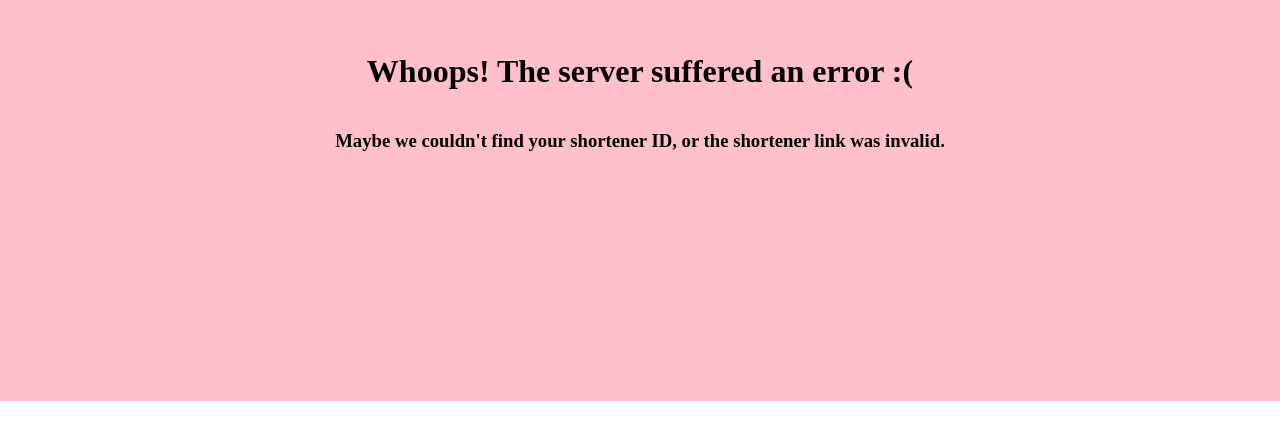
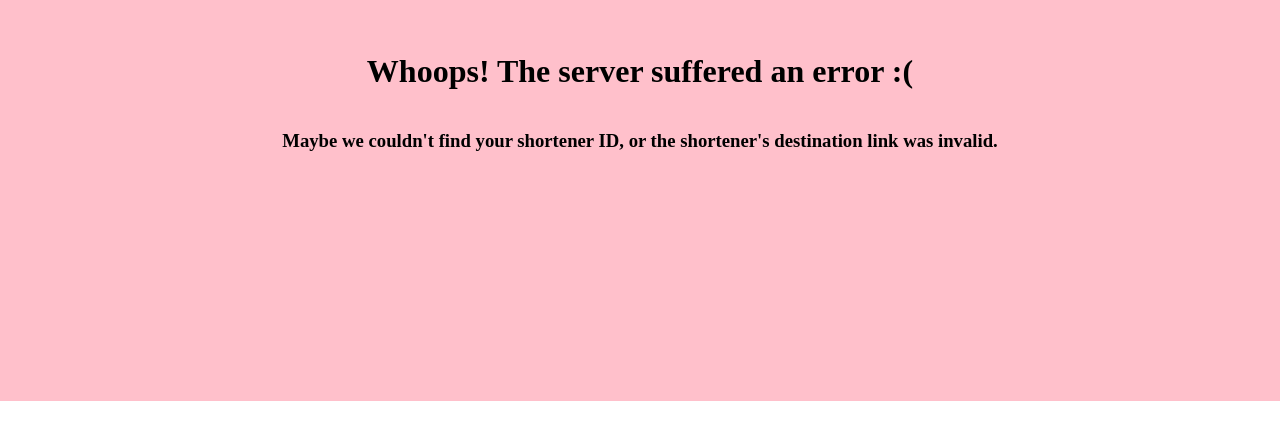
Before and after one commit to T-O-R-U-S/slinky, a website: page error/index.html in a window 1280 px wide. Shown: the part 199-638 px from the top of the page. Drawn offline with Linux system fonts and the light colour scheme.

Commit message:
Used clearer wording

```diff
--- a/error/index.html
+++ b/error/index.html
@@ -26,7 +26,7 @@
 <body>
 	<div>
 		<h1>Whoops! The server suffered an error :(</h1>
-		<h3>Maybe we couldn't find your shortener ID, or the shortener link was invalid.</h3>
+		<h3>Maybe we couldn't find your shortener ID, or the shortener's destination link was invalid.</h3>
 	</div>
 </body>
 </html>
```
